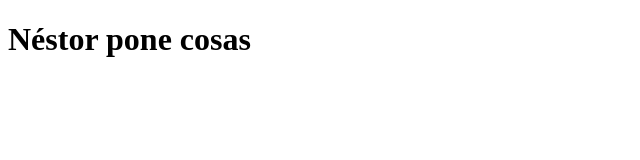
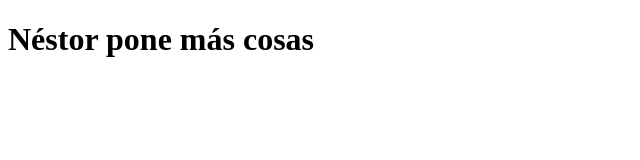
Before and after one commit to Chrmorod/repositorioprueba, a plain HTML site: page Nestor.html in a window 1280 px wide. Shown: the whole page, without its empty margins (0-640 px from the left). Drawn offline with Linux system fonts and the light colour scheme.

Commit message:
Néstor sube cambios en nestor.html

```diff
--- a/Nestor.html
+++ b/Nestor.html
@@ -5,7 +5,7 @@
   <title>Doc</title>
 </head>
 <body>
-  <h1>Néstor pone cosas</h1>
+  <h1>Néstor pone más cosas</h1>
 
 </body>
 </html>
```
Also changed, not shown: configuracion.txt.
